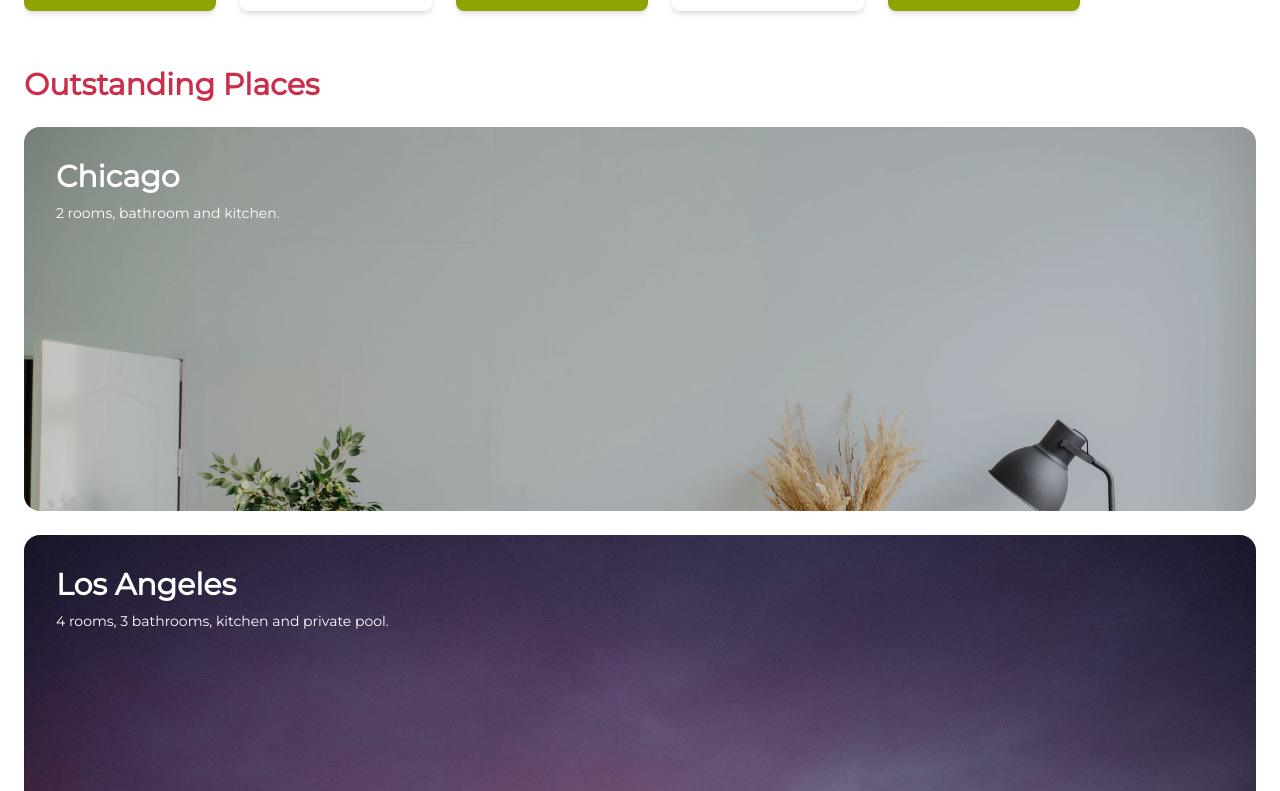
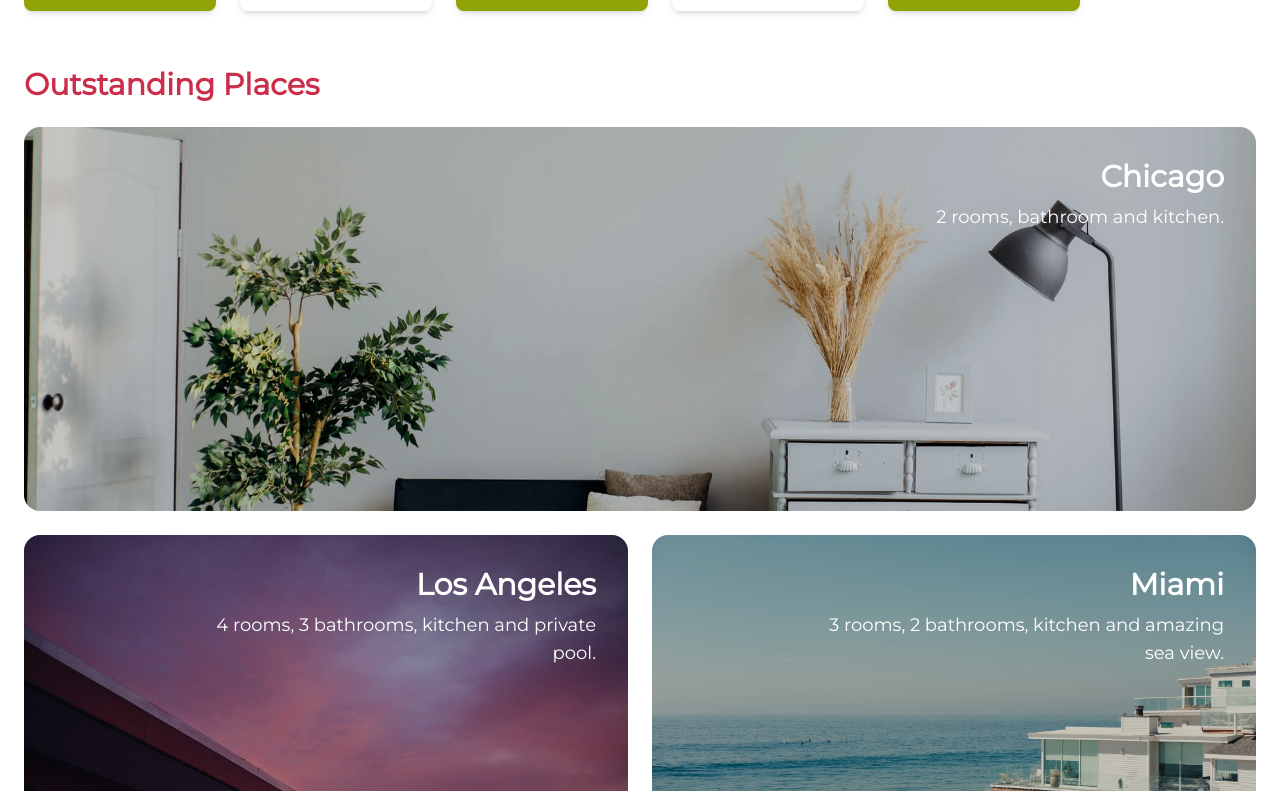
Before and after one commit to JPabloPena/platzitravel, a React (Vite) app: page / in a window 1280 px wide. Shown: the part 929-1720 px from the top of the page. Built offline with nearby package versions, Linux system fonts and the light colour scheme.

Commit message:
feat: adapt design for desktop

```diff
--- a/src/components/OutstandingPlaces.jsx
+++ b/src/components/OutstandingPlaces.jsx
@@ -5,12 +5,14 @@ const CARDS = [
   {
     imageClass: 'bg-chicago',
     title: 'Chicago',
-    desc: '2 rooms, bathroom and kitchen.'
+    desc: '2 rooms, bathroom and kitchen.',
+    customClass: 'lg:col-span-2'
   },
   {
     imageClass: 'bg-LA',
     title: 'Los Angeles',
-    desc: '4 rooms, 3 bathrooms, kitchen and private pool.'
+    desc: '4 rooms, 3 bathrooms, kitchen and private pool.',
+    customClass: 'lg:row-span-2 lg:h-full'
   },
   {
     imageClass: 'bg-miami',
@@ -30,7 +32,7 @@ function OutstandingPlaces () {
       <h2 className='text-3xl text-primary font-semibold pb-6'>
         Outstanding Places
       </h2>
-      <div className='w-full h-full flex flex-col space-y-6 items-center justify-center'>
+      <div className='w-full h-full grid grid-cols-1 lg:grid-cols-2 gap-6'>
         {
           CARDS.map(card => (
             <OutstandingPlacesCard
@@ -38,6 +40,7 @@ function OutstandingPlaces () {
               imageClass={card.imageClass}
               title={card.title}
               desc={card.desc}
+              customClass={card.customClass}
             />
           ))
         }
--- a/src/components/OutstandingPlacesCard.jsx
+++ b/src/components/OutstandingPlacesCard.jsx
@@ -1,12 +1,12 @@
 import React from 'react'
 
-function OutstandingPlacesCard ({ imageClass, title, desc }) {
+function OutstandingPlacesCard ({ imageClass, title, desc, customClass }) {
   return (
-    <div className={`w-full h-96 ${imageClass} bg-cover rounded-2xl relative overflow-hidden`}>
+    <div className={`w-full h-96 ${imageClass} bg-cover rounded-2xl relative overflow-hidden lg:bg-center lg:text-right ${customClass}`}>
       <div className='w-full h-full absolute bg-black opacity-20' />
-      <div className='relative'>
-        <h3 className='text-3xl px-8 pt-8 pb-2 font-semibold text-white'>{title}</h3>
-        <p className='text-sm pl-8 text-white mr-24'>{desc}</p>
+      <div className='relative px-8'>
+        <h3 className='text-3xl pt-8 pb-2 font-semibold text-white'>{title}</h3>
+        <p className='text-sm text-white w-3/4 lg:text-lg lg:justify-self-end'>{desc}</p>
       </div>
     </div>
   )
```
